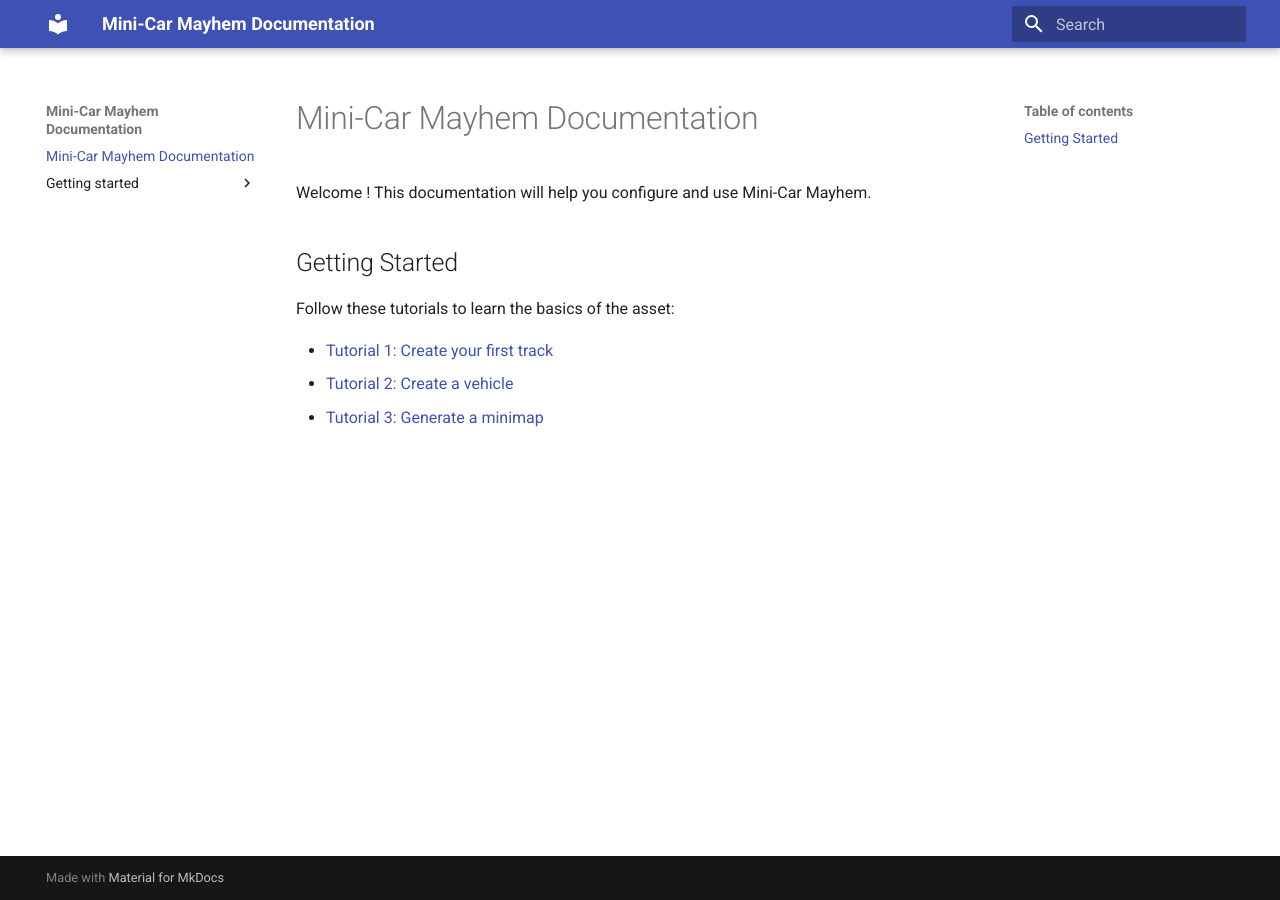
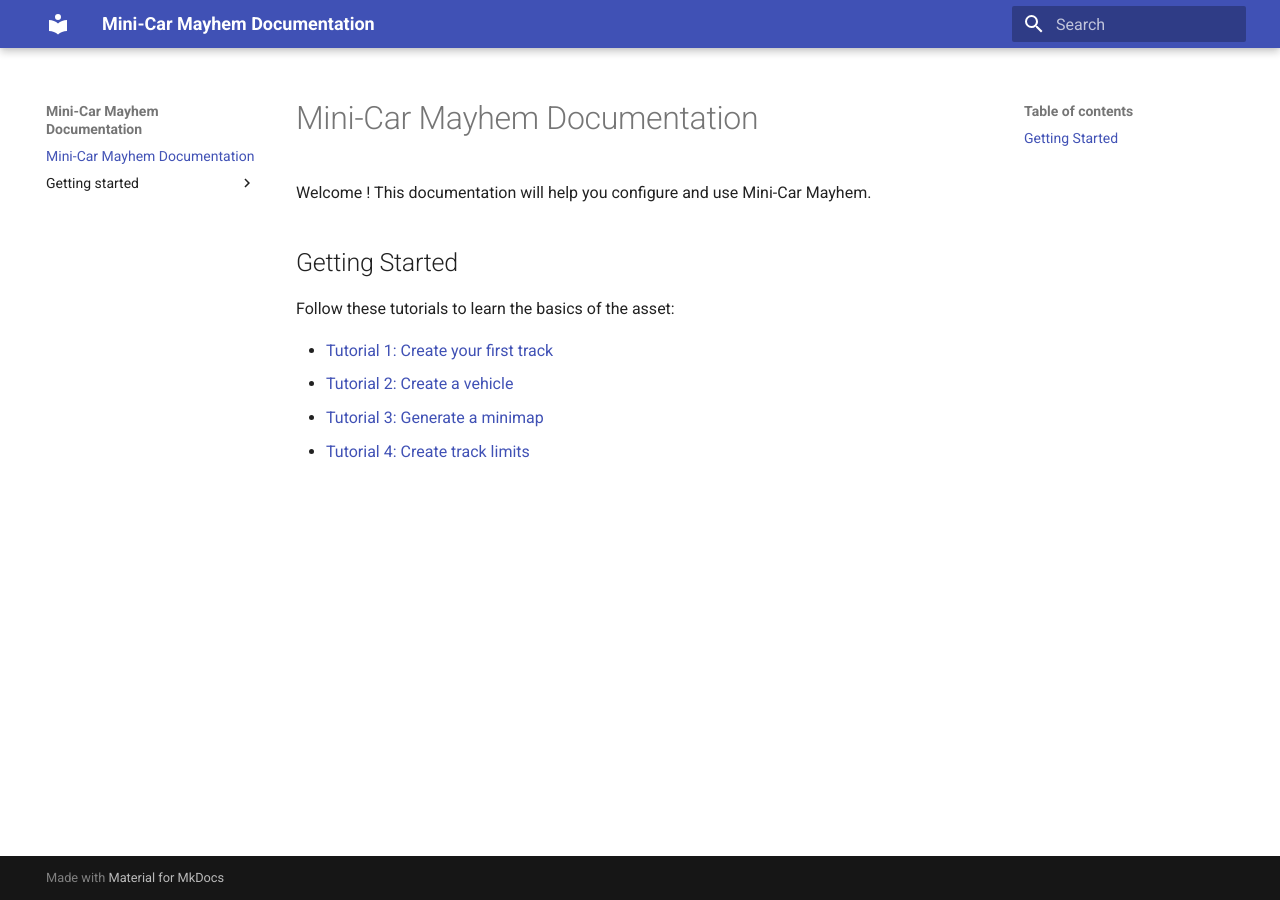
Before and after one commit to targetsoundfx/minicar-mayhem-documentation, an MkDocs documentation site: the page built from docs/index.md, in a window 1280 px wide. Built offline with MkDocs 1.6.1 and Material for MkDocs 9.7.7, drawn with Linux system fonts in a browser that asks for light colours.

Commit message:
Add Tutorial 4: Create track limits to index

```diff
--- a/docs/index.md
+++ b/docs/index.md
@@ -9,3 +9,4 @@ Follow these tutorials to learn the basics of the asset:
 - [Tutorial 1: Create your first track](getting-started/01-first-track-creation.md)
 - [Tutorial 2: Create a vehicle](getting-started/02-create-a-car.md)
 - [Tutorial 3: Generate a minimap](getting-started/03-generate-minimap.md)
+- [Tutorial 4: Create track limits](getting-started/04-create-track-limits.md)
```
